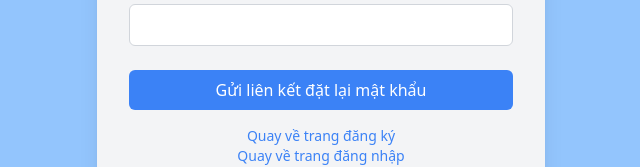
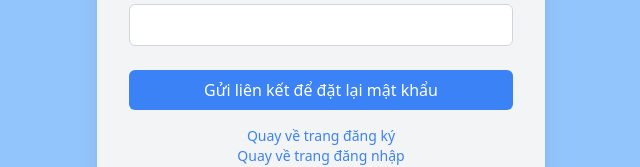
Before and after one commit to Rinnn465/DrugUsePreventionProject, a React (Vite) app in the folder client/: page /forgot-password in a window 1280 px wide. Shown: the part 355-522 px from the top of the page, without its empty margins (319-959 px from the left). Built offline with nearby package versions, Linux system fonts and the light colour scheme.

Commit message:
Add forgot password page, management page , fix user validation for login, sign up

```diff
--- a/client/src/pages/ForgotPasswordPage.tsx
+++ b/client/src/pages/ForgotPasswordPage.tsx
@@ -25,7 +25,7 @@ const ForgotPasswordPage: React.FC = () => {
                     type="submit"
                     className="w-full bg-blue-500 text-white py-2 px-4 mt-6 rounded-md hover:bg-blue-600 focus:outline-none focus:ring-2 focus:ring-blue-500 focus:ring-offset-2"
                 >
-                    Gửi liên kết đặt lại mật khẩu
+                    Gửi liên kết để đặt lại mật khẩu
                 </button>
                 <div className="mt-4 text-center">
                     <p className="text-sm text-gray-600">
```
